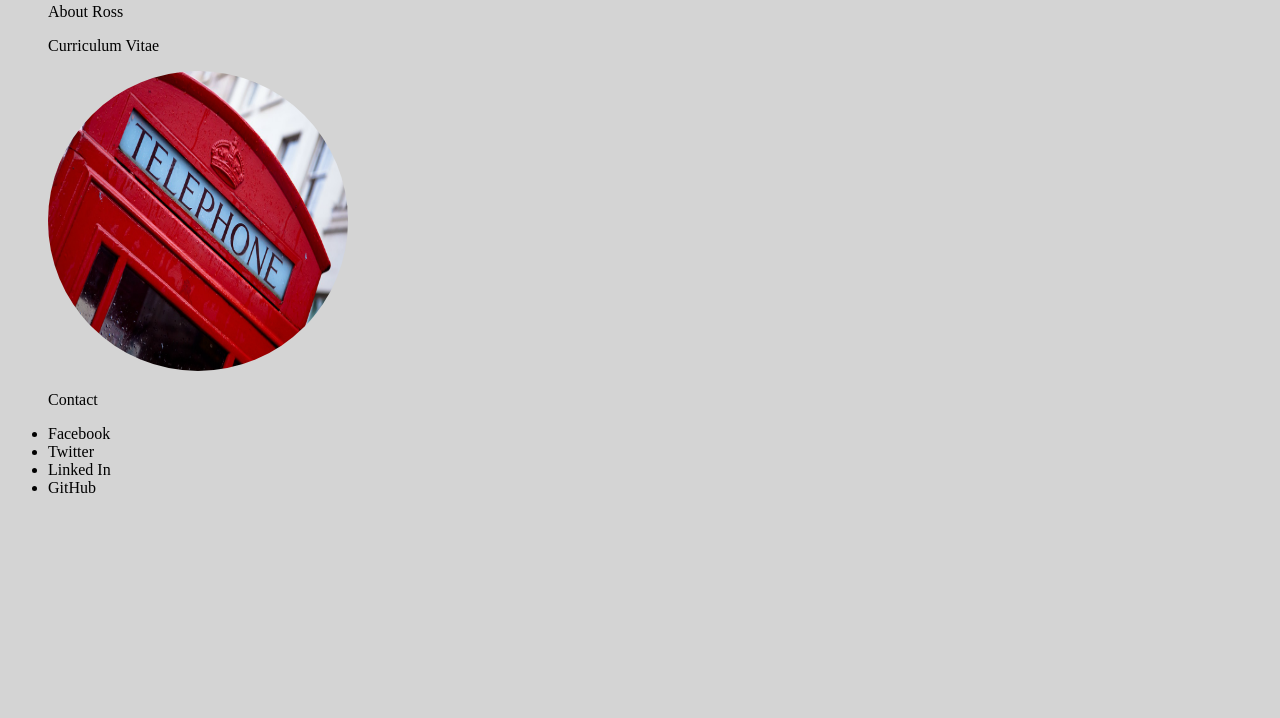
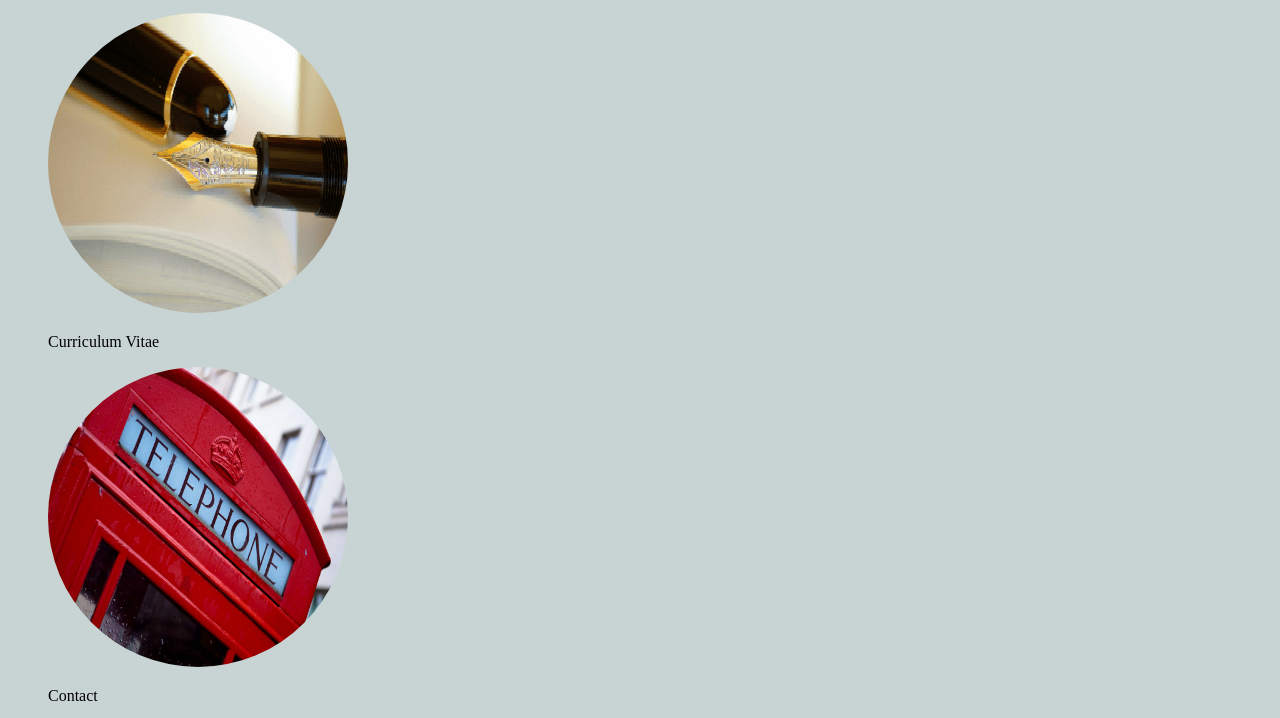
Before and after one commit to RossGoodliffe/csy1018-assign1, a plain HTML site: page index.html in a window 1280 px wide. Shown: the part 189-907 px from the top of the page. Before the commit the page ends 800 px from the top, so only its background shows below. Drawn offline with nearby package versions, Linux system fonts and the light colour scheme.

Commit message:
updates to homepage

```diff
--- a/css/style.css
+++ b/css/style.css
@@ -3,7 +3,7 @@
   16441847
 */
 body {
-  background: rgb(212, 212, 212);
+  background: rgb(200, 212, 212);
 }
 
 
@@ -20,10 +20,13 @@ a:hover {
 }
 
 .header-text {
+  display: block;
   list-style: none;
   text-align: right;
   font-size: 1.5em;
   font-family: 'Space Mono', monospace;
+  margin: 0;
+  padding: 0;
 }
 
 .body-images {
@@ -32,6 +35,7 @@ a:hover {
 
 .img-circle {
   border-radius: 50%;
+  list-style: none;
 }
 
 
--- a/index.html
+++ b/index.html
@@ -25,13 +25,14 @@
 
     <!-- Body images -->
     <ul class="body-images">
-      <li></li>
-      <p href="bio.html">About Ross</p>
-      <li></li>
-      <p href="cv.html">Curriculum Vitae</p>
-      <li ><img src="images/telephone-box-edit.png" class="img-circle" /></li>
-      <p href="contact.html">Contact</p>
+      <li>
+        <p href="bio.html">About Ross</p></li>
+      <li><img src="images/pen-edit.png" class="img-circle" />
+        <p href="cv.html">Curriculum Vitae</p></li>
+      <li><img src="images/telephone-box-edit.png" class="img-circle" />
+        <p href="contact.html">Contact</p></li>
     </ul>
+    <!--End Body images -->
 
     <!-- Footer containing ???? -->
     <footer>
```
Also changed, not shown: bio.html (+3 -1 lines), contact.html (+3 -1 lines), cv.html (+3 -1 lines), images/pen-edit.png (added), images/pen-opt.png (added), 1 other file.
